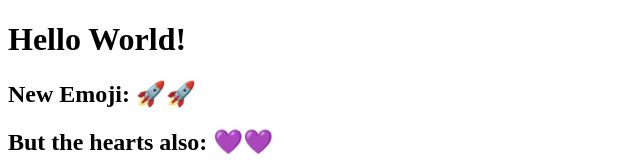
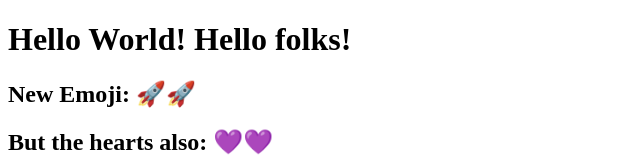
Before and after one commit to Rist88/gitit, a website: page home.html in a window 1280 px wide. Shown: the top 160 px of the page, without its empty margins (0-640 px from the left). Drawn offline with Linux system fonts and the light colour scheme.

Commit message:
add new greetings in header

```diff
--- a/home.html
+++ b/home.html
@@ -7,7 +7,7 @@
     <title>Document</title>
   </head>
   <body>
-    <h1>Hello World!</h1>
+    <h1>Hello World! Hello folks!</h1>
     <h2>New Emoji: 🚀🚀</h2>
     <h2>But the hearts also: 💜💜</h2>
     <img
```
